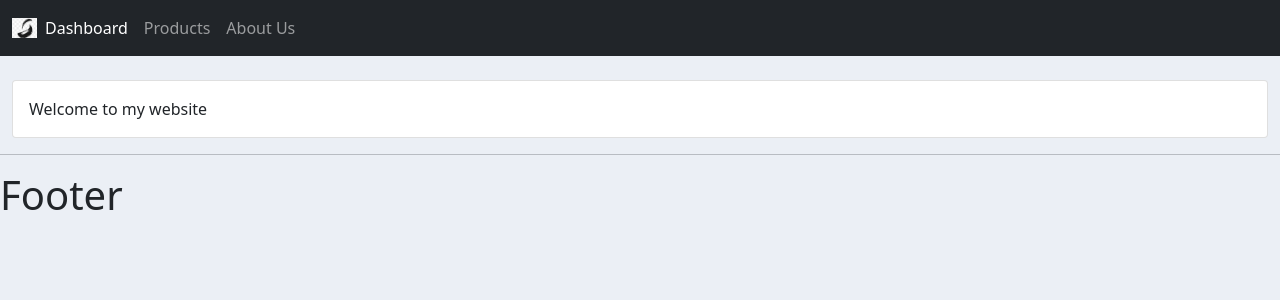
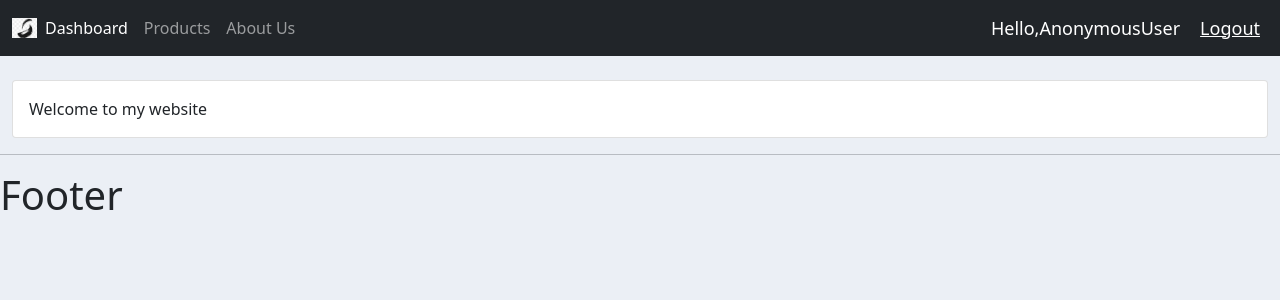
Before and after one commit to soranblbas/CRM-2022, a Django app: page /about in a window 1280 px wide. Shown: the top 300 px of the page. Run offline with Django 4.2, Linux system fonts and the light colour scheme; data comes from the database, SQL or seed files in the repository; both versions use the stored data as it was after the commit; some libraries are stand-ins or nearby versions.

Commit message:
Initial commit

```diff
--- a/accounts/templates/accounts/dashboard.html
+++ b/accounts/templates/accounts/dashboard.html
@@ -30,7 +30,7 @@
         </div>
 
         <div class="col-md-7">
-            <h5>LAST 5 ORDERS</h5>
+            <h5>LAST {{ total_orders }} ORDERS</h5>
             <hr>
             <div class="card card-body">
 
--- a/accounts/templates/accounts/navbar.html
+++ b/accounts/templates/accounts/navbar.html
@@ -1,4 +1,13 @@
 {% load static %}
+<style>
+    .hello-msg {
+        font-size: 18px;
+        color: #fff;
+        margin-right: 20px;
+    }
+
+</style>
+
 <nav class="navbar navbar-expand-lg navbar-dark bg-dark">
 
     <div class="container-fluid">
@@ -17,4 +26,7 @@
             </div>
         </div>
     </div>
+
+    <span class="hello-msg">Hello,{{request.user}}</span>
+    <span><a class="hello-msg" href="{% url 'logout' %}">Logout</a></span>
 </nav>
--- a/accounts/urls.py
+++ b/accounts/urls.py
@@ -4,6 +4,8 @@ from . import views
 urlpatterns = [
     path('', views.home, name="home"),
     path('login', views.loginPage, name="login"),
+    path('logout', views.logoutUser, name="logout"),
+
     path('register', views.register, name="register"),
     path('products', views.products, name="products"),
     path('customer/<str:pk_test>/', views.customer, name="customer"),
--- a/accounts/views.py
+++ b/accounts/views.py
@@ -3,6 +3,7 @@ from django.http import HttpResponse
 from django.forms import inlineformset_factory
 from django.contrib.auth.forms import UserCreationForm
 from django.contrib import messages
+from django.contrib.auth.decorators import login_required
 from django.contrib.auth import authenticate, login, logout
 # Create your views here.
 from .models import *
@@ -11,20 +12,23 @@ from .filters import OrderFilter
 
 
 def register(request):
-    form = CreateUserForm()
+    if request.user.is_authenticated:
+        return redirect('home')
+    else:
+        form = CreateUserForm()
+        if request.method == 'POST':
+            form = CreateUserForm(request.POST)
+            if form.is_valid():
+                form.save()
+                user = form.cleaned_data.get('username')
+                messages.success(request, 'Account was created for  ' + user)
+                return redirect('login')
 
-    if request.method == 'POST':
-        form = CreateUserForm(request.POST)
-        if form.is_valid():
-            form.save()
-            user = form.cleaned_data.get('username')
-            messages.success(request, 'Account was created for  ' + user)
-            return redirect('login')
-
-    context = {'form': form}
-    return render(request, 'accounts/register.html', context)
+        context = {'form': form}
+        return render(request, 'accounts/register.html', context)
 
 
+@login_required(login_url='login')
 def home(request):
     orders = Order.objects.all()
     customers = Customer.objects.all()
@@ -42,12 +46,13 @@ def home(request):
     return render(request, 'accounts/dashboard.html', context)
 
 
+@login_required(login_url='login')
 def products(request):
     products = Product.objects.all()
 
     return render(request, 'accounts/products.html', {'products': products})
 
-
+@login_required(login_url='login')
 def customer(request, pk_test):
     customer = Customer.objects.get(id=pk_test)
 
@@ -59,7 +64,7 @@ def customer(request, pk_test):
     context = {'customer': customer, 'orders': orders, 'order_count': order_count, 'myFilter': myFiler}
     return render(request, 'accounts/customer.html', context)
 
-
+@login_required(login_url='login')
 def createOrder(request, pk):
     OrderFormSet = inlineformset_factory(Customer, Order, fields=('product', 'status'), extra=10)
     customer = Customer.objects.get(id=pk)
@@ -76,7 +81,7 @@ def createOrder(request, pk):
     context = {'form': formset}
     return render(request, 'accounts/order_form.html', context)
 
-
+@login_required(login_url='login')
 def updateOrder(request, pk):
     order = Order.objects.get(id=pk)
     form = OrderForm(instance=order)
@@ -90,7 +95,7 @@ def updateOrder(request, pk):
     context = {'form': form}
     return render(request, 'accounts/order_form.html', context)
 
-
+@login_required(login_url='login')
 def deleteOrder(request, pk):
     order = Order.objects.get(id=pk)
     if request.method == "POST":
@@ -102,17 +107,28 @@ def deleteOrder(request, pk):
 
 
 def loginPage(request):
-    if request.method == 'POST':
-        username = request.POST.get('username')
-        password = request.POST.get('password')
+    if request.user.is_authenticated:
+        return redirect('home')
+    else:
+        if request.method == 'POST':
+            username = request.POST.get('username')
+            password = request.POST.get('password')
 
-        user = authenticate(request, username=username, password=password)
+            user = authenticate(request, username=username, password=password)
 
-        if user is not None:
-            login(request,user)
-            return redirect('home')
-    context = {}
-    return render(request, 'accounts/login.html', context)
+            if user is not None:
+                login(request, user)
+                return redirect('home')
+            else:
+                messages.info(request, 'Username Or Password is Incorrect')
+                return render(request, 'accounts/login.html')
+        context = {}
+        return render(request, 'accounts/login.html', context)
+
+
+def logoutUser(request):
+    logout(request)
+    return redirect('login')
 
 
 def about(request):
```
Also changed, not shown: db.sqlite3.
